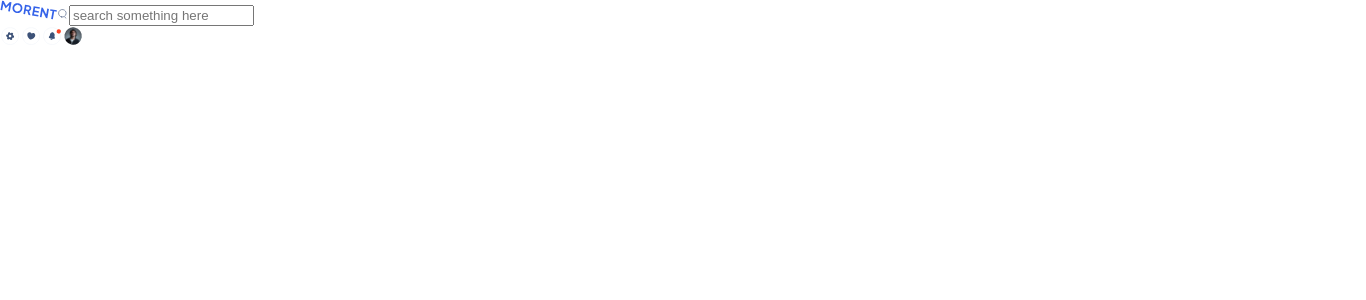
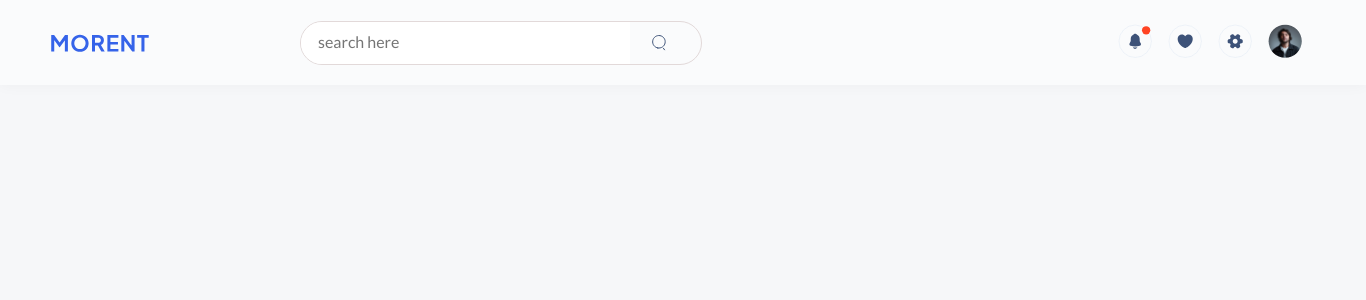
Before and after one commit to Abolfazl181920/car-rent, a React (Vite) app: page / in a window 1280 px wide. Shown: the top 300 px of the page, 1366 px wide, since content can reach past the window. Built offline with nearby package versions, Linux system fonts and the light colour scheme.

Commit message:
[styles]: add all styles to header and done header section!

```diff
--- a/src/components/header/Header.jsx
+++ b/src/components/header/Header.jsx
@@ -1,9 +1,11 @@
 import { LeftSide } from './LeftSide'
 import { RightSide } from './RightSide'
 
+import styles from './Styles.module.css'
+
 export const Header = () => {
     return(
-        <header>
+        <header className={styles.flexiable}>
             <LeftSide />
             <RightSide />
         </header>
--- a/src/components/header/LeftSide.jsx
+++ b/src/components/header/LeftSide.jsx
@@ -1,11 +1,15 @@
 import { images } from '../../constants'
+
+import styles from './Styles.module.css'
 
 export const LeftSide = () => {
     return(
         <div>
-            <img src={images.logo5} alt="logo" />
-            <img src={images.icon8} alt="search" />
-            <input type="text" placeholder="search something here" />
+            <img className={styles.ellogo} src={images.logo5} alt="logo" />
+            <div className={styles.bar}>
+                <input className={styles.searchbar} placeholder="search here" type="text" />
+                <img className={styles.sicon} src={images.icon8} />
+            </div>
         </div>
     )
 }
--- a/src/components/header/RightSide.jsx
+++ b/src/components/header/RightSide.jsx
@@ -1,12 +1,14 @@
 import { images } from '../../constants'
+
+import styles from './Styles.module.css'
 
 export const RightSide = () => {
     return(
-        <div>
-            <img src={images.icon12} alt="setting" />
-            <img src={images.icon7} alt="heart" />
-            <img src={images.icon10} alt="bing" />
-            <img src={images.logo7} alt="prfile" />
+        <div className={styles.rightposition}>
+            <img className={styles.elrotate} src={images.icon10} alt="bing" />
+            <img className={styles.elrotate} src={images.icon7} alt="heart" />
+            <img className={styles.elrotate} src={images.icon12} alt="setting" />
+            <img className={styles.elrotate} src={images.logo7} alt="prfile" />
         </div>
     )
 }
--- /dev/null
+++ b/src/components/header/Styles.module.css
@@ -0,0 +1,77 @@
+:root {
+    --gray: #e2d9d9;
+    --shadow: rgba(0, 0, 0, .20);
+}
+
+/* Header.jsx */
+.flexiable {
+    display: flex;
+    align-items: center;
+    justify-content: space-between;
+    height: 85px;
+    width: 1366px;
+    background-color: rgba(255, 255, 255, 0.4);
+    box-shadow:
+    0 1.8px 3px rgba(0, 0, 0, 0.0016),
+    0 .2px 15px rgba(0, 0, 0, 0.042)
+}
+
+/* RightSide.jsx */
+.elrotate {
+    transform: rotate(-10deg);
+    width: 40px;
+    padding-right: 10px;
+}
+
+.rightposition {
+    padding: 50px;
+}
+
+/* LeftSide.jsx */
+.ellogo {
+    transform: rotate(-10deg);
+    padding-left: 50px;
+    width: 100px;
+    cursor: pointer;
+    position: absolute;
+    top: 30px;
+}
+
+.bar {
+    margin-left: 300px;
+    width: 400px;
+    border-radius: 30px;
+    border: 1px solid var(--gray);
+}
+
+.searchbar {
+    height: 40px;
+    border: none;
+    width: 325px;
+    font-size: 16px;
+    outline: none;
+    border-top-left-radius: 30px;
+    border-bottom-left-radius: 30px;
+}
+
+.sicon {
+    height: 20px;
+    position: relative;
+    top: 5px;
+    left: 20px;
+    cursor: pointer;
+}
+
+::placeholder {
+    font-family: 'Lato', sans-serif;
+    padding-left: 15px;
+}
+
+.bar:hover {
+    box-shadow: 0 0 5px 0 var(--shadow);
+}
+
+.bar:focus-within {
+    box-shadow: 0 0 5px 0 var(--shadow);
+    outline: none;
+}
--- a/src/index.css
+++ b/src/index.css
@@ -6,4 +6,5 @@ body {
   display: flex;
   place-items: center;
   font-family: 'Lato', sans-serif;
+  background-color: rgb(246, 247, 249);
 }
```
